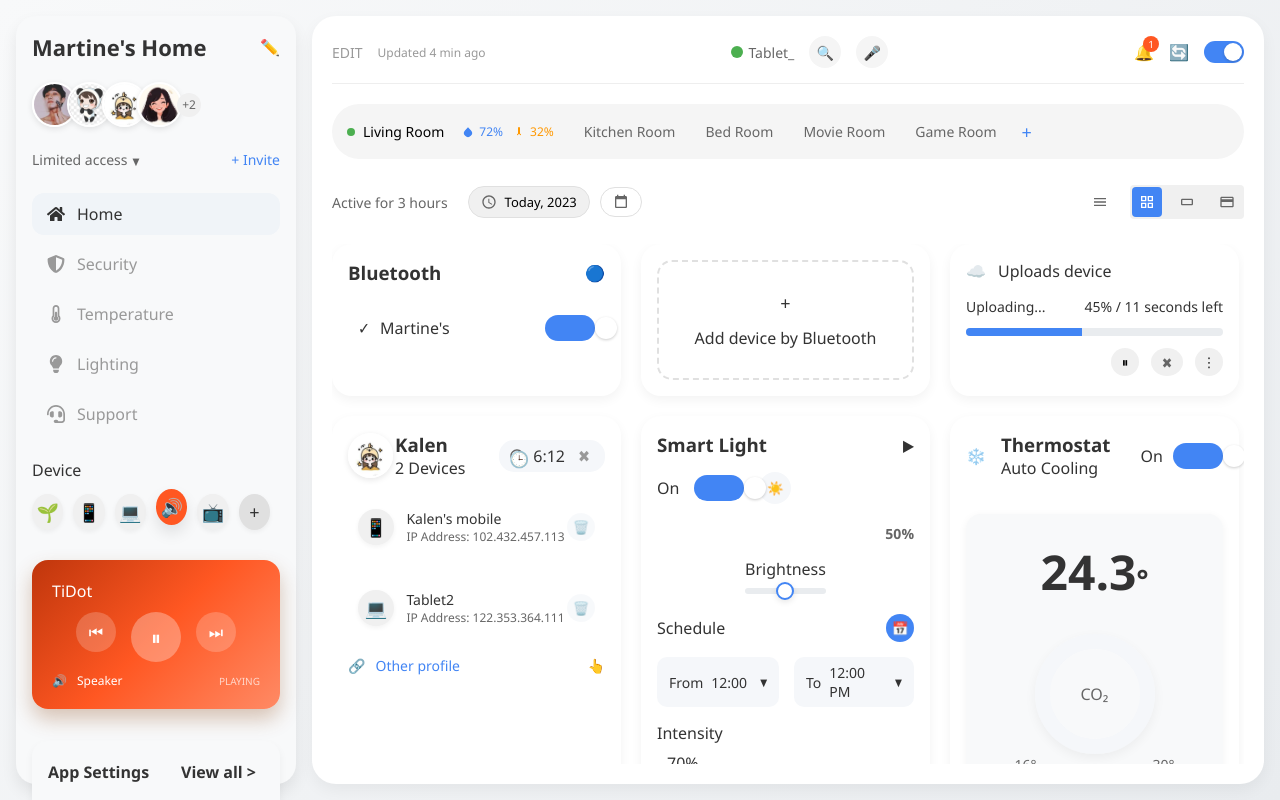
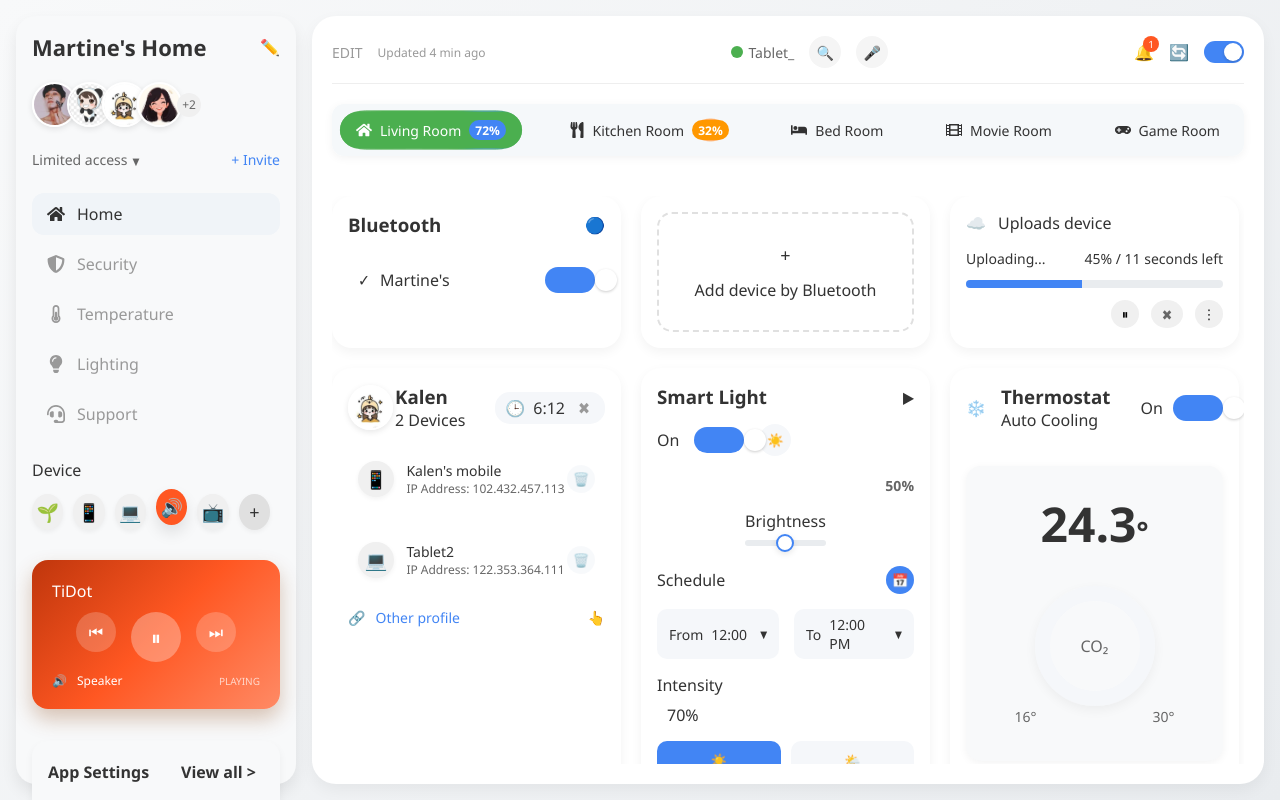
Before and after one commit to ZTL123Z/smart-home-dashboard, a React (Create React App) app: page / in a window 1280 px wide. Built offline with nearby package versions, Linux system fonts and the light colour scheme.

Commit message:
home按钮优化

```diff
--- /dev/null
+++ b/src/components/GooeyNav.css
@@ -0,0 +1,100 @@
+.gooey-nav-container {
+  position: relative;
+  width: 100%;
+  border-radius: 12px;
+  padding: 8px;
+  overflow: hidden;
+}
+
+.gooey-filter {
+  position: absolute;
+  width: 0;
+  height: 0;
+  visibility: hidden;
+}
+
+.gooey-nav {
+  position: relative;
+  display: flex;
+  align-items: center;
+  justify-content: space-between;
+  width: 100%;
+  filter: url('#gooey');
+}
+
+.gooey-indicator {
+  position: absolute;
+  height: 36px;
+  border-radius: 18px;
+  transition: all 0.4s cubic-bezier(0.16, 1, 0.3, 1);
+  z-index: 1;
+}
+
+.gooey-nav-item {
+  position: relative;
+  display: flex;
+  align-items: center;
+  justify-content: center;
+  padding: 8px 16px;
+  border-radius: 18px;
+  cursor: pointer;
+  transition: all 0.3s ease;
+  z-index: 2;
+  user-select: none;
+  white-space: nowrap;
+}
+
+.gooey-nav-item.active {
+  color: white;
+}
+
+.gooey-nav-icon {
+  display: flex;
+  align-items: center;
+  justify-content: center;
+  margin-right: 8px;
+}
+
+.gooey-nav-text {
+  font-weight: 500;
+  font-size: 14px;
+}
+
+.gooey-nav-badge {
+  display: flex;
+  align-items: center;
+  justify-content: center;
+  min-width: 20px;
+  height: 20px;
+  border-radius: 10px;
+  font-size: 12px;
+  font-weight: bold;
+  color: white;
+  margin-left: 8px;
+  padding: 0 6px;
+}
+
+/* 响应式调整 */
+@media (max-width: 768px) {
+  .gooey-nav-text {
+    font-size: 12px;
+  }
+
+  .gooey-nav-item {
+    padding: 6px 12px;
+  }
+
+  .gooey-indicator {
+    height: 32px;
+  }
+}
+
+@media (max-width: 480px) {
+  .gooey-nav-icon {
+    margin-right: 4px;
+  }
+
+  .gooey-nav-item {
+    padding: 6px 8px;
+  }
+}
--- /dev/null
+++ b/src/components/GooeyNav.js
@@ -0,0 +1,110 @@
+import React, { useState, useRef, useEffect } from 'react';
+import './GooeyNav.css';
+
+const GooeyNav = ({ items, activeIndex = 0, onChange, backgroundColor = '#f5f8fa', activeColor = '#4285f4' }) => {
+  const [active, setActive] = useState(activeIndex);
+  const navRef = useRef(null);
+  const indicatorRef = useRef(null);
+  const itemRefs = useRef([]);
+
+  // 更新指示器位置
+  const updateIndicator = (index) => {
+    if (!navRef.current || !indicatorRef.current || itemRefs.current.length === 0) return;
+
+    const currentItem = itemRefs.current[index];
+    if (!currentItem) return;
+
+    const navRect = navRef.current.getBoundingClientRect();
+    const itemRect = currentItem.getBoundingClientRect();
+
+    // 计算相对位置
+    const left = itemRect.left - navRect.left;
+    const width = itemRect.width;
+
+    // 设置指示器位置和宽度
+    indicatorRef.current.style.left = `${left}px`;
+    indicatorRef.current.style.width = `${width}px`;
+  };
+
+  // 处理选项点击
+  const handleItemClick = (index) => {
+    setActive(index);
+    if (onChange) {
+      onChange(index);
+    }
+  };
+
+  // 初始化和更新指示器
+  useEffect(() => {
+    setActive(activeIndex);
+  }, [activeIndex]);
+
+  useEffect(() => {
+    updateIndicator(active);
+
+    // 添加窗口大小变化监听
+    const handleResize = () => {
+      updateIndicator(active);
+    };
+
+    window.addEventListener('resize', handleResize);
+    return () => {
+      window.removeEventListener('resize', handleResize);
+    };
+  }, [active]);
+
+  // 在组件挂载后更新指示器
+  useEffect(() => {
+    // 延迟一下，确保DOM已经渲染
+    const timer = setTimeout(() => {
+      updateIndicator(active);
+    }, 100);
+
+    return () => clearTimeout(timer);
+  }, []);
+
+  return (
+    <div className="gooey-nav-container" style={{ backgroundColor }}>
+      {/* SVG滤镜 */}
+      <svg className="gooey-filter">
+        <defs>
+          <filter id="gooey">
+            <feGaussianBlur in="SourceGraphic" stdDeviation="8" result="blur" />
+            <feColorMatrix in="blur" mode="matrix" values="1 0 0 0 0  0 1 0 0 0  0 0 1 0 0  0 0 0 18 -7" result="gooey" />
+            <feBlend in="SourceGraphic" in2="gooey" />
+          </filter>
+        </defs>
+      </svg>
+
+      {/* 导航栏 */}
+      <div className="gooey-nav" ref={navRef}>
+        {/* 活动指示器 */}
+        <div
+          className="gooey-indicator"
+          ref={indicatorRef}
+          style={{ backgroundColor: activeColor }}
+        ></div>
+
+        {/* 导航项 */}
+        {items.map((item, index) => (
+          <div
+            key={index}
+            ref={el => itemRefs.current[index] = el}
+            className={`gooey-nav-item ${index === active ? 'active' : ''}`}
+            onClick={() => handleItemClick(index)}
+          >
+            {item.icon && <span className="gooey-nav-icon">{item.icon}</span>}
+            <span className="gooey-nav-text">{item.text}</span>
+            {item.badge && (
+              <span className="gooey-nav-badge" style={{ backgroundColor: item.badgeColor || '#ff5722' }}>
+                {item.badge}
+              </span>
+            )}
+          </div>
+        ))}
+      </div>
+    </div>
+  );
+};
+
+export default GooeyNav;
--- a/src/components/MainContent.js
+++ b/src/components/MainContent.js
@@ -1,11 +1,11 @@
 import React, { useState } from 'react';
 import './MainContent.css';
-import RoomTabs from './RoomTabs';
 import DeviceCards from './DeviceCards';
 import { FaChartLine, FaLock, FaThermometerHalf, FaLightbulb, FaHeadset, FaCog, FaInfoCircle, FaExclamationTriangle, FaRegLightbulb, FaRegSun, FaRegMoon, FaShieldAlt, FaToggleOn, FaToggleOff } from 'react-icons/fa';
 import ShapeBlur from './ShapeBlur';
 import Orb from './Orb';
 import CircleBackground from './CircleBackground';
+import RoomNav from './RoomNav';
 
 const MainContent = ({ activeSection = 'home', theme = 'white' }) => {
   // 状态管理
@@ -31,6 +31,9 @@ const MainContent = ({ activeSection = 'home', theme = 'white' }) => {
     { id: 2, message: "Motion detected in backyard", time: "Today, 12:15", level: "warning" },
     { id: 3, message: "Window sensor triggered", time: "Yesterday, 23:45", level: "alert" }
   ]);
+
+  // 房间状态
+  const [activeRoom, setActiveRoom] = useState(0);
 
   // 处理编辑模式切换
   const handleEditToggle = () => {
@@ -105,13 +108,18 @@ const MainContent = ({ activeSection = 'home', theme = 'white' }) => {
     setSecurityLevel(level);
   };
 
+  // 处理房间切换
+  const handleRoomChange = (roomIndex) => {
+    setActiveRoom(roomIndex);
+  };
+
   // 渲染主内容区域
   const renderMainContent = () => {
     switch (activeSection) {
       case 'home':
         return (
           <>
-            <RoomTabs />
+            <RoomNav onRoomChange={handleRoomChange} />
             <DeviceCards />
           </>
         );
@@ -567,7 +575,7 @@ const MainContent = ({ activeSection = 'home', theme = 'white' }) => {
       default:
         return (
           <>
-            <RoomTabs />
+            <RoomNav onRoomChange={handleRoomChange} />
             <DeviceCards />
           </>
         );
--- /dev/null
+++ b/src/components/RoomNav.css
@@ -0,0 +1,6 @@
+.room-nav-wrapper {
+  width: 100%;
+  margin-bottom: 20px;
+  box-shadow: 0 2px 10px rgba(0, 0, 0, 0.05);
+  border-radius: 12px;
+}
--- /dev/null
+++ b/src/components/RoomNav.js
@@ -0,0 +1,56 @@
+import React, { useState } from 'react';
+import GooeyNav from './GooeyNav';
+import { FaHome, FaUtensils, FaBed, FaFilm, FaGamepad } from 'react-icons/fa';
+import './RoomNav.css';
+
+const RoomNav = ({ onRoomChange }) => {
+  const [activeRoom, setActiveRoom] = useState(0);
+
+  const rooms = [
+    {
+      text: 'Living Room',
+      icon: <FaHome />,
+      badge: '72%',
+      badgeColor: '#4285f4'
+    },
+    {
+      text: 'Kitchen Room',
+      icon: <FaUtensils />,
+      badge: '32%',
+      badgeColor: '#ff9800'
+    },
+    {
+      text: 'Bed Room',
+      icon: <FaBed />
+    },
+    {
+      text: 'Movie Room',
+      icon: <FaFilm />
+    },
+    {
+      text: 'Game Room',
+      icon: <FaGamepad />
+    }
+  ];
+
+  const handleRoomChange = (index) => {
+    setActiveRoom(index);
+    if (onRoomChange) {
+      onRoomChange(index);
+    }
+  };
+
+  return (
+    <div className="room-nav-wrapper">
+      <GooeyNav
+        items={rooms}
+        activeIndex={activeRoom}
+        onChange={handleRoomChange}
+        backgroundColor="#f5f8fa"
+        activeColor="#4caf50"
+      />
+    </div>
+  );
+};
+
+export default RoomNav;
```
